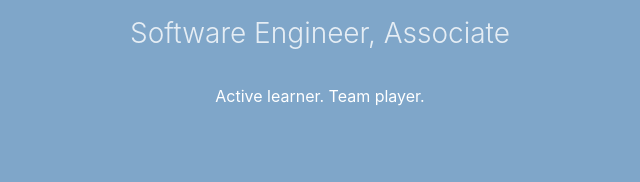
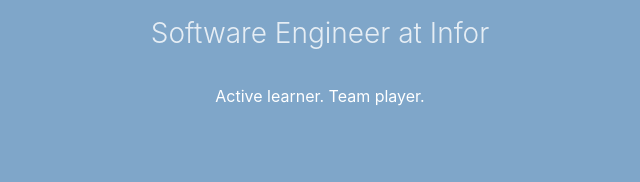
Before and after one commit to lijerrymagic/personalwebsite, a website with bundled scripts: page frontend/index.html in a window 1280 px wide. Shown: the part 318-500 px from the top of the page, 320-960 px from the left. Built offline with nearby package versions, Linux system fonts and the light colour scheme.

Commit message:
Update index.html

```diff
--- a/frontend/index.html
+++ b/frontend/index.html
@@ -35,7 +35,7 @@
             <div class="container text-center">
                 <img class="profile-image" src="/image/profile.png" alt="">
                 <h1 class="name">Zeyu Li</h1>
-                <div class="title">Software Engineer, Associate</div>
+                <div class="title">Software Engineer at Infor</div>
                 <div class="profile">
                     <p>Active learner. Team player.</p>
                 </div><!--//profile-->
```
